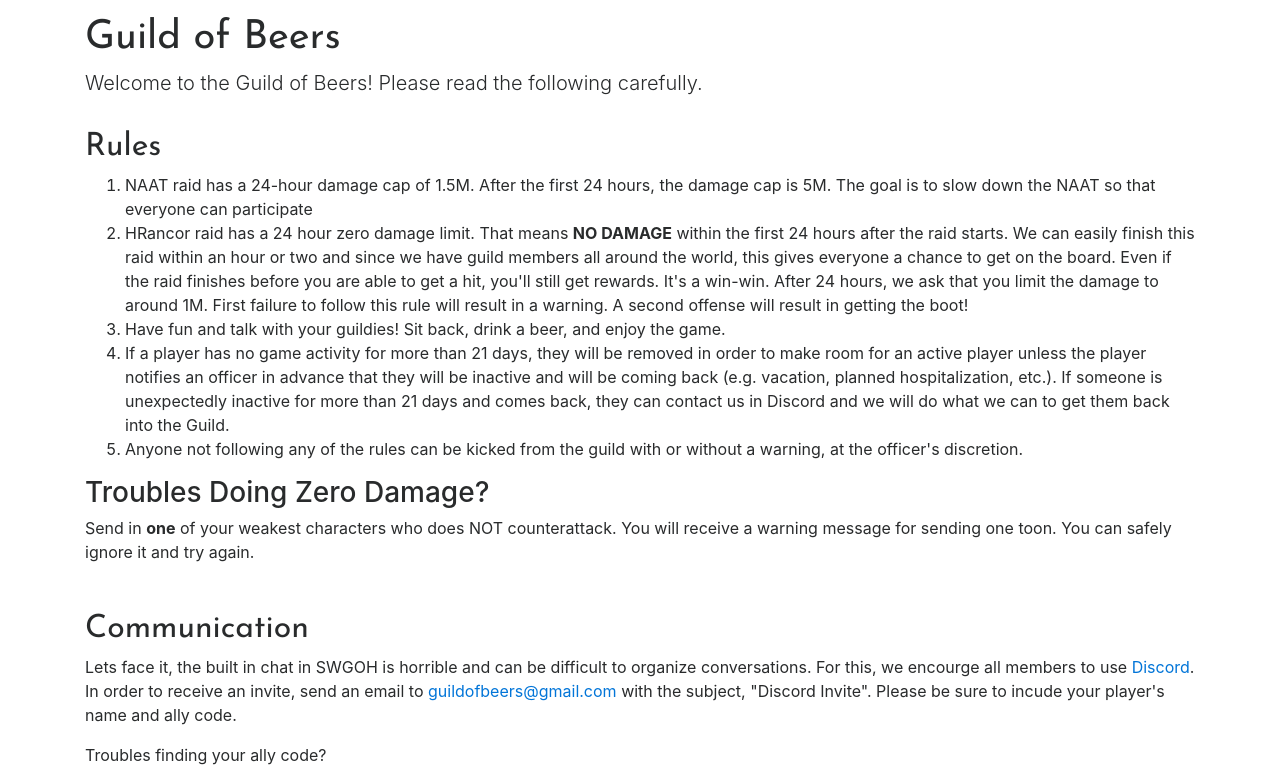
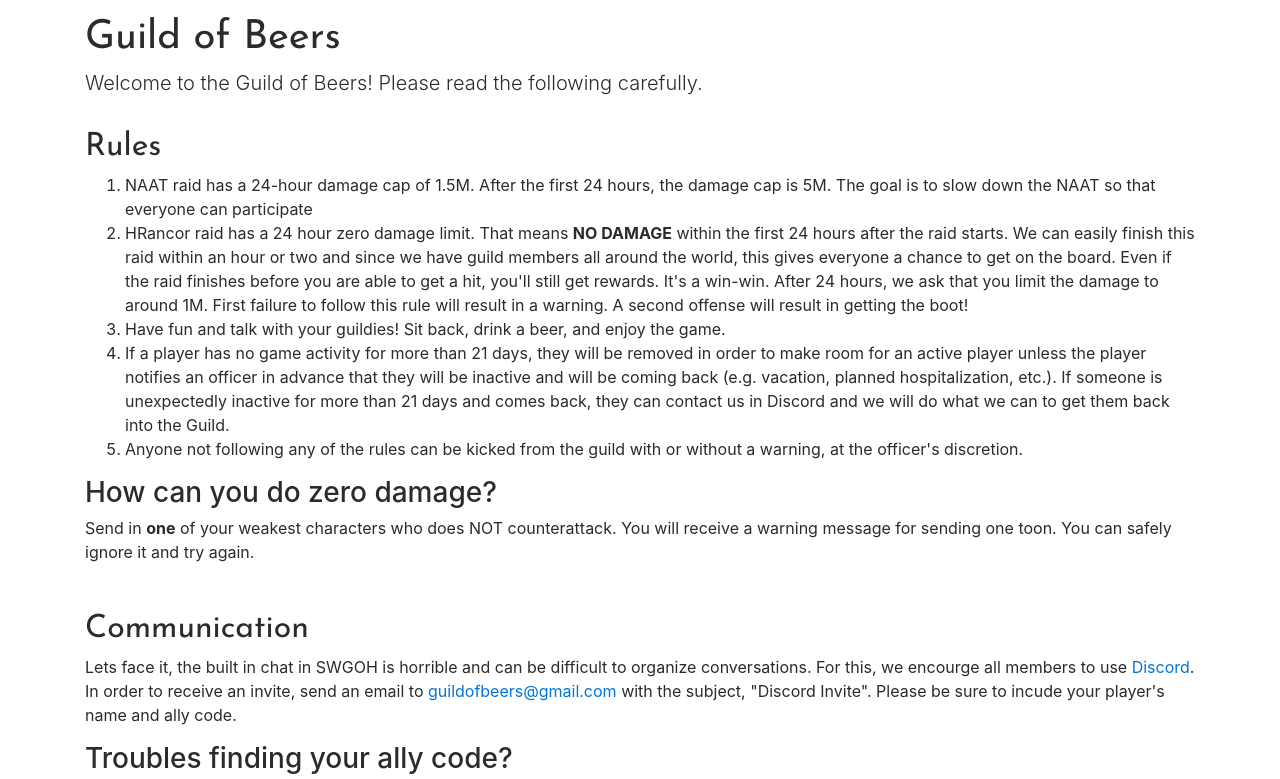
Before and after one commit to guild-of-beers/guild-of-beers.github.io, a plain HTML site: page index.html in a window 1280 px wide. Shown: the top 779 px of the page. Drawn offline with nearby package versions, Linux system fonts and the light colour scheme.

Commit message:
Minor text changes

```diff
--- a/index.html
+++ b/index.html
@@ -61,7 +61,7 @@
 					<li>Anyone not following any of the rules can be kicked from the guild with or without a warning, at the officer's discretion.</li>
                 </ol>
 
-                <h3>Troubles Doing Zero Damage?</h3>
+                <h3>How can you do zero damage?</h3>
                 <p>
                     Send in <strong>one</strong> of your weakest characters who does NOT counterattack. You will receive a warning message for sending
                     one toon. You can safely ignore it and try again.
@@ -76,7 +76,7 @@
                     <a href="mailto:guildofbeers@gmail.com?subject=Discord%20Invite">guildofbeers@gmail.com</a> with the subject, "Discord Invite".
                     Please be sure to incude your player's name and ally code.</p>
 
-                <p>Troubles finding your ally code?</p>
+                <h3>Troubles finding your ally code?</h3>
                 <ul>
                     <li>Launch Star Wars: Galaxy of Heroes</li>
                     <li>Tap on your name on the home screen</li>
```
